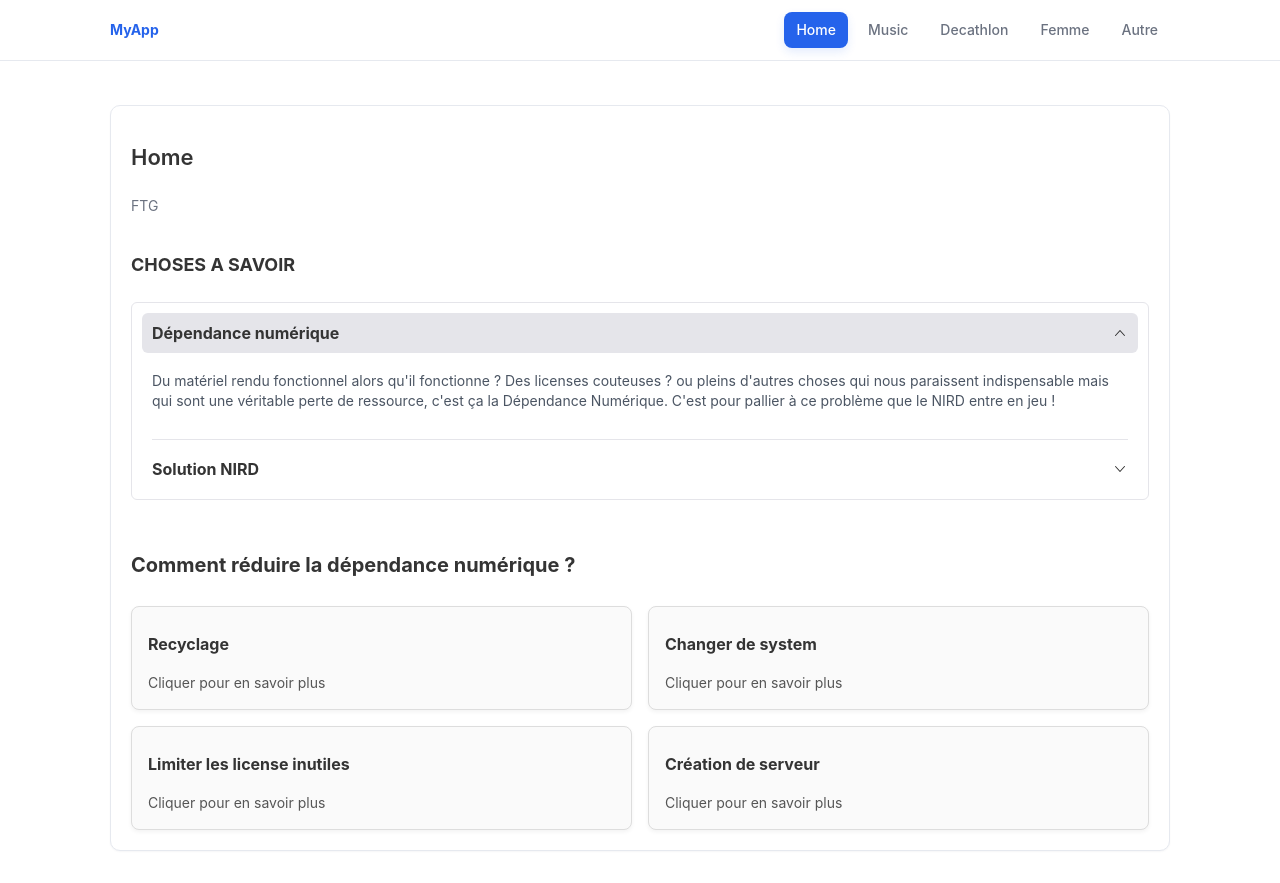
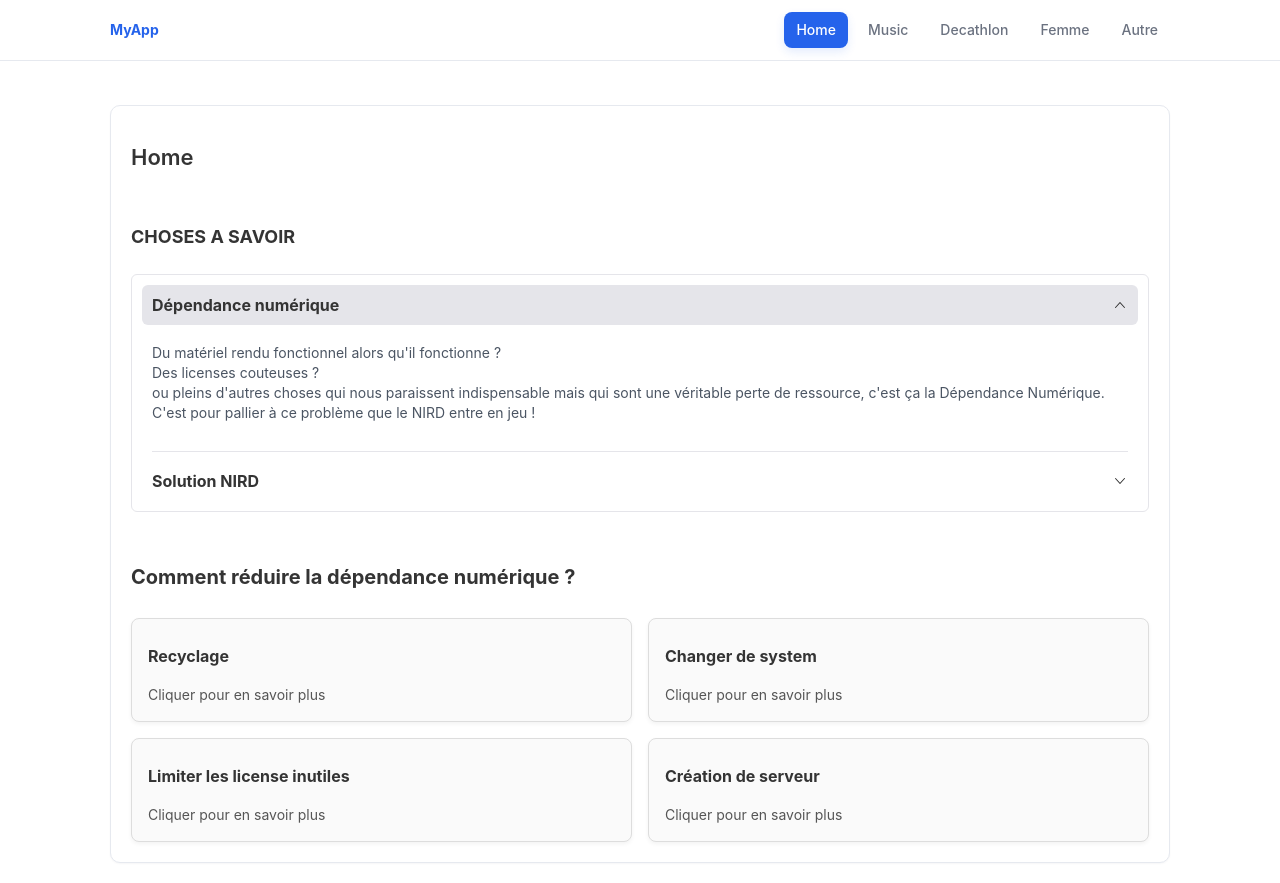
Before and after one commit to NathanFlachat/nuitdelinfo, a React (Vite) app in the folder nuitdelinfo/: page / in a window 1280 px wide. Both pictures are taken after a click on the element "Dépendance numérique". Built offline with nearby package versions, Linux system fonts and the light colour scheme.

Commit message:
[add] breaklines

```diff
--- a/nuitdelinfo/src/pages/Home.jsx
+++ b/nuitdelinfo/src/pages/Home.jsx
@@ -3,11 +3,13 @@ import { Accordion, Placeholder, Modal, Button } from "rsuite";
 
 const items = [
   {
-    content: "Du matériel rendu fonctionnel alors qu'il fonctionne ? Des licenses couteuses ? ou pleins d'autres choses qui nous paraissent indispensable mais qui sont une véritable perte de ressource, c'est ça la Dépendance Numérique. C'est pour pallier à ce problème que le NIRD entre en jeu !",    id: "1",
+    content: "Du matériel rendu fonctionnel alors qu'il fonctionne ?\nDes licenses couteuses ?\nou pleins d'autres choses qui nous paraissent indispensable mais qui sont une véritable perte de ressource, c'est ça la Dépendance Numérique.\nC'est pour pallier à ce problème que le NIRD entre en jeu !",
+    id: "1",
     title: "Dépendance numérique",
   },
   {
-    content: "La démarche NIRD (un Numérique Inclusif, Responsable et Durable) Le but : -> L'accessibilité au Numérique pour Tous -> L'impact environnemental réduit -> Une meilleure expérience pour les utilisateurs",    id: "2",
+    content: "La démarche NIRD (un Numérique Inclusif, Responsable et Durable)\n Le but:\n-> L'accessibilité au Numérique pour Tous\n-> L'impact environnemental réduit\n-> Une meilleure expérience pour les utilisateurs",
+    id: "2",
     title: "Solution NIRD",
   },
 ];
@@ -105,15 +107,21 @@ export default function Home() {
   return (
     <section style={{ padding: 20 }}>
       <h1 style={{ margin: 0, fontSize: 22, fontWeight: 600 }}>Home</h1>
-      <p style={{ marginTop: 8 }}>FTG</p>
-
       <div style={{ marginTop: 24 }}>
         <h2 style={{ margin: "0 0 12px", fontSize: 18 }}>CHOSES A SAVOIR</h2>
 
         <Accordion bordered>
         {items.map((item) => (
           <Accordion.Panel header={item.title} key={item.id} defaultExpanded={false}>
-              <div style={{ padding: "8px 0", color: "#4b5563" }}>{item.content}</div>
+            <div
+              style={{
+                padding: "8px 0",
+                color: "#4b5563",
+                whiteSpace: "pre-line"
+              }}
+            >
+              {item.content}
+            </div>
           </Accordion.Panel>
         ))}
 
```
Lines whose indentation alone changed are shown as unchanged.
